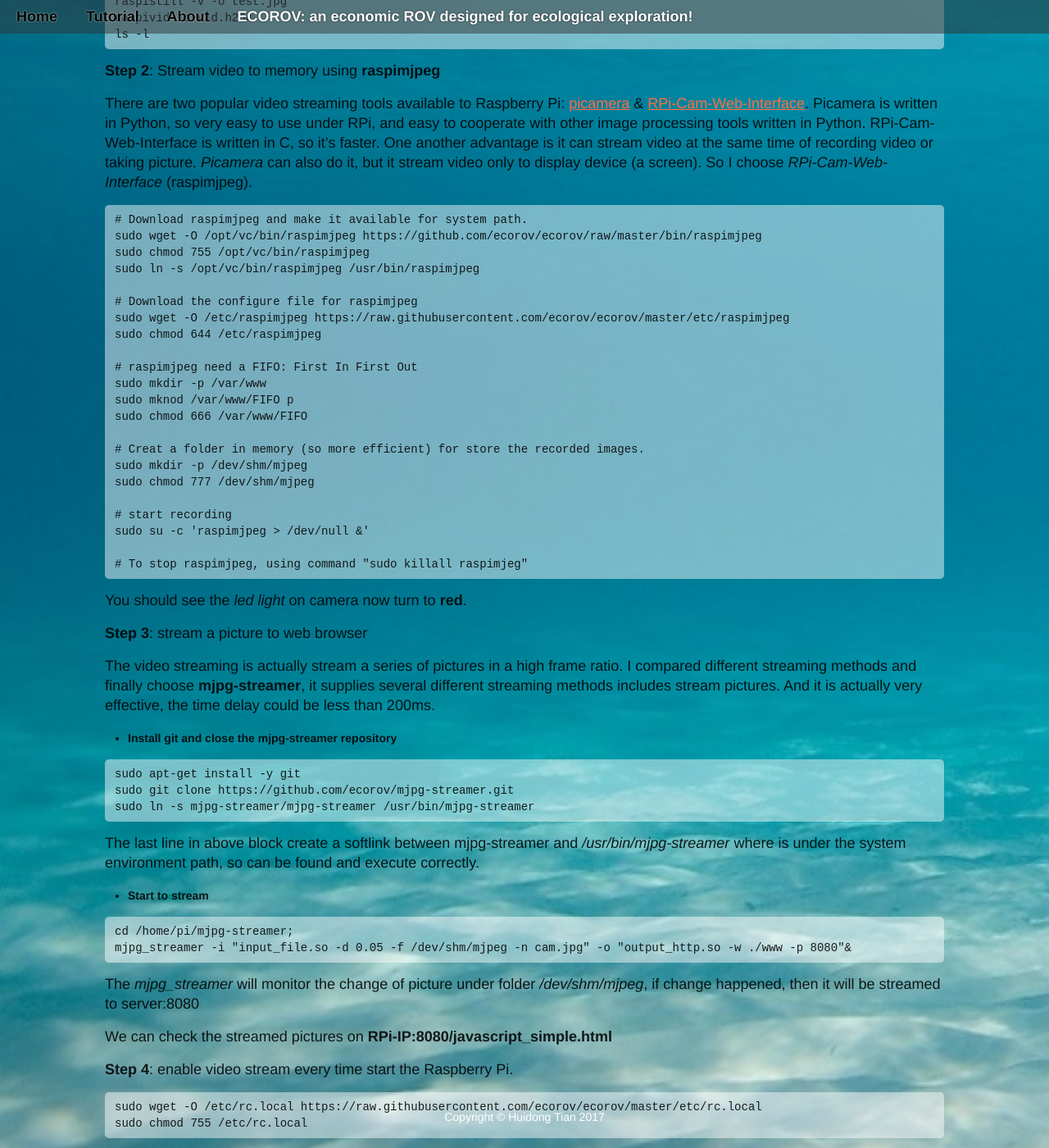
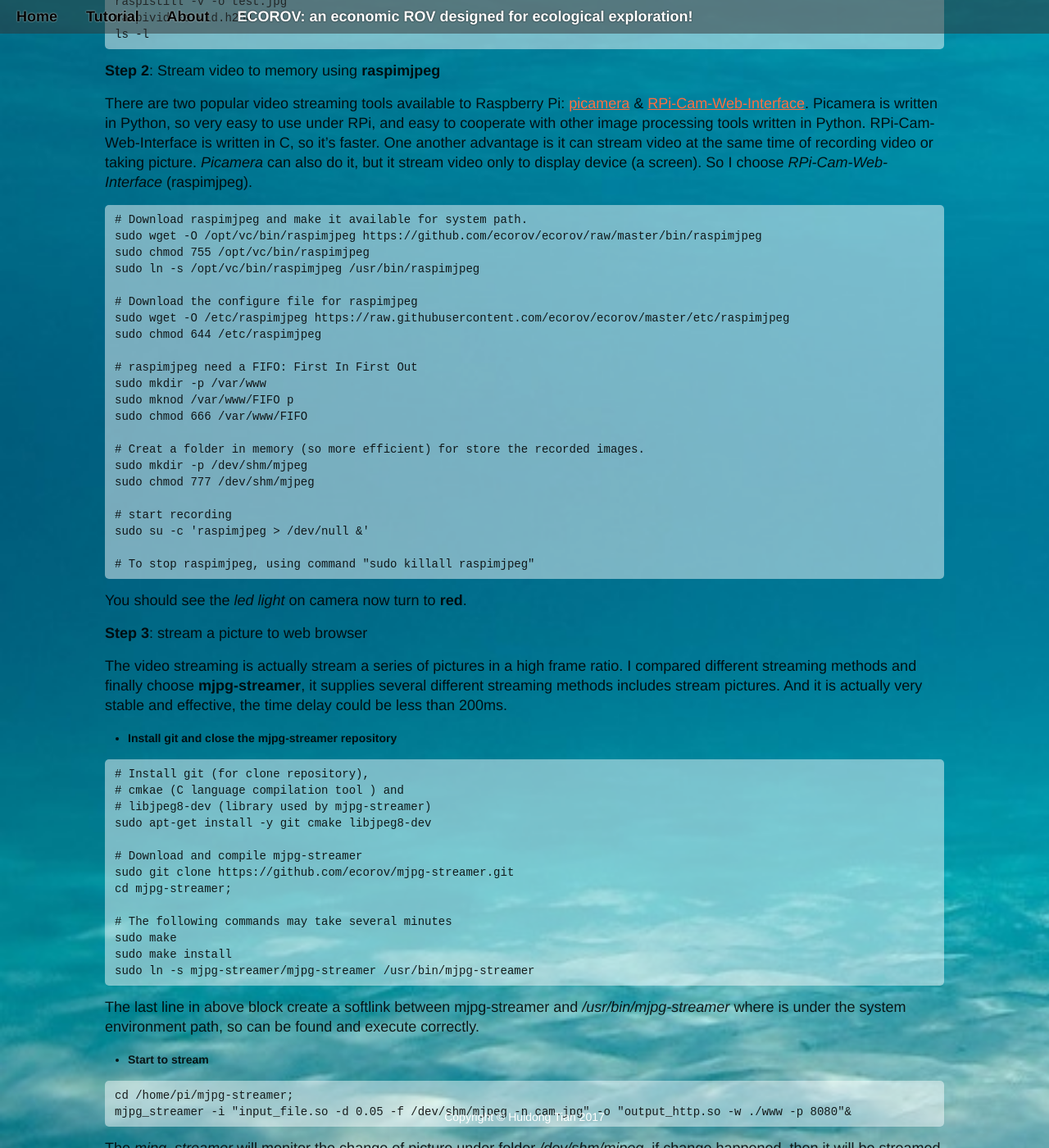
Before and after one commit to ecorov/ecorov.github.io, a Jekyll site: the page built from _posts/2017-07-28-enable-camera-stream.md, in a window 1280 px wide and 1400 px high, scrolled down 1209 px. Shown: the whole window at 82% size. Built offline with Jekyll 4.4.1, drawn with Linux system fonts in a browser that asks for light colours; nearby versions of some CDN libraries; comment, search, counter and statistics services are not loaded.

Commit message:
Tutorial 3 modified for mjpg-streamer

```diff
--- a/_posts/2017-07-28-enable-camera-stream.md
+++ b/_posts/2017-07-28-enable-camera-stream.md
@@ -63,20 +63,30 @@ sudo chmod 777 /dev/shm/mjpeg
 # start recording
 sudo su -c 'raspimjpeg > /dev/null &'
 
-# To stop raspimjpeg, using command "sudo killall raspimjeg"
+# To stop raspimjpeg, using command "sudo killall raspimjpeg"
 ~~~
 
 You should see the *led light* on camera now turn to **red**.
 
 **Step 3**: stream a picture to web browser
 
-The video streaming is actually stream  a series of pictures in a high frame ratio. I compared different streaming methods and finally choose  **mjpg-streamer**, it supplies several different streaming methods includes stream pictures. And it is actually very effective, the time delay could be less than 200ms.
+The video streaming is actually stream  a series of pictures in a high frame ratio. I compared different streaming methods and finally choose  **mjpg-streamer**, it supplies several different streaming methods includes stream pictures. And it is actually very stable and effective, the time delay could be less than 200ms.
 
 * **Install git and close the mjpg-streamer repository**
 
 ~~~
-sudo apt-get install -y git
+# Install git (for clone repository),
+# cmkae (C language compilation tool ) and
+# libjpeg8-dev (library used by mjpg-streamer)
+sudo apt-get install -y git cmake libjpeg8-dev
+
+# Download and compile mjpg-streamer
 sudo git clone https://github.com/ecorov/mjpg-streamer.git
+cd mjpg-streamer;
+
+# The following commands may take several minutes
+sudo make
+sudo make install
 sudo ln -s mjpg-streamer/mjpg-streamer /usr/bin/mjpg-streamer
 ~~~
 
```
